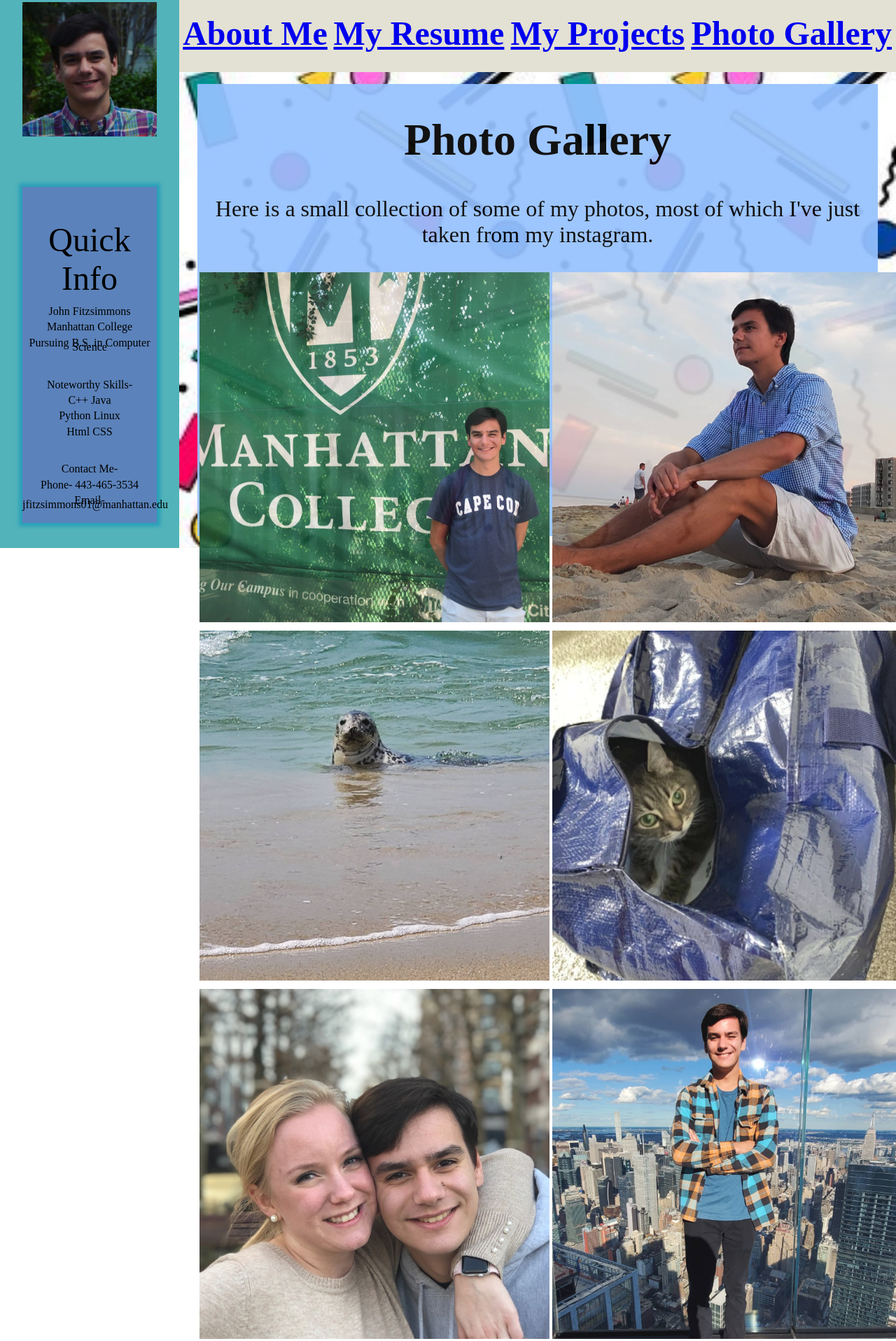
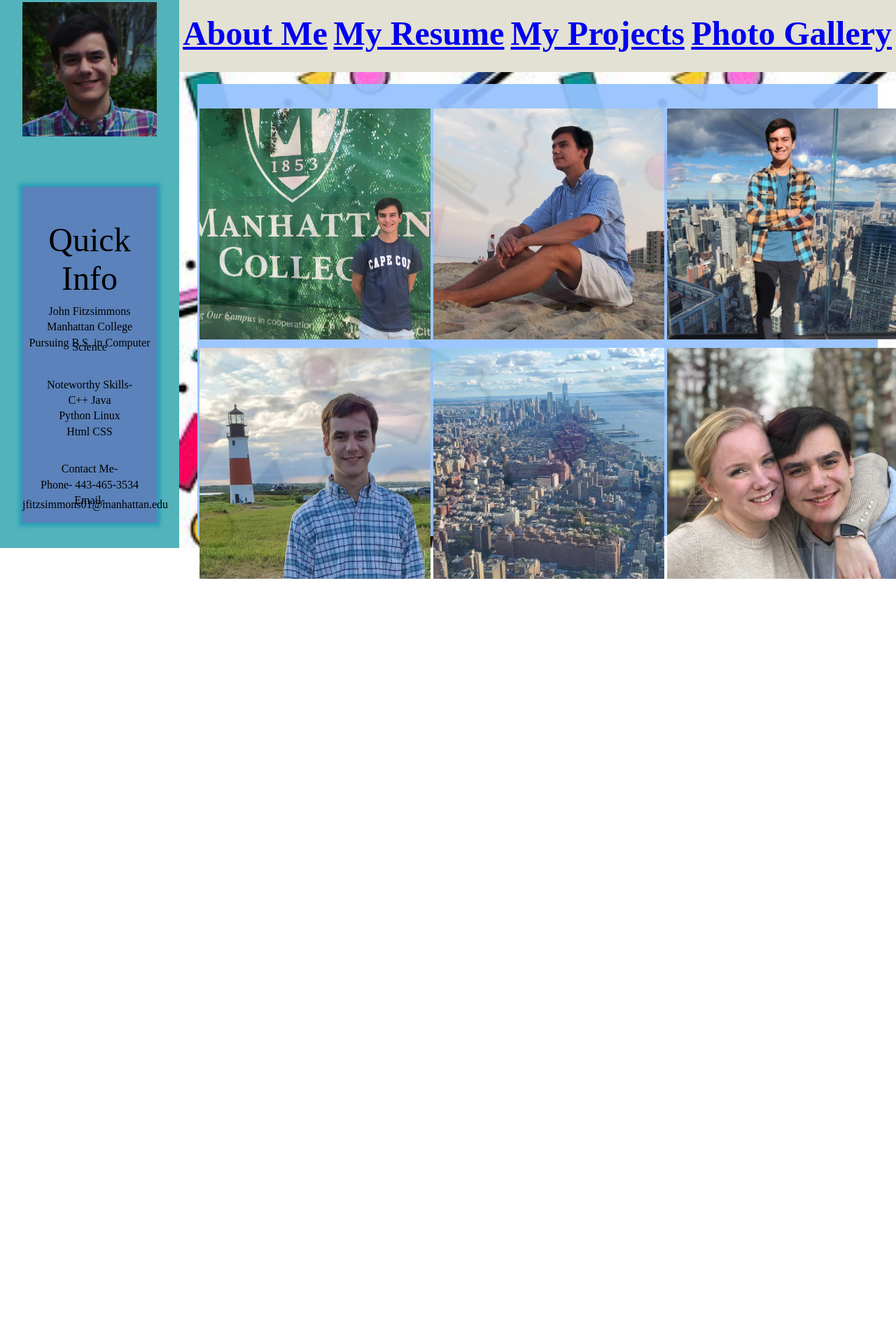
Before and after one commit to jpfitz501/Website_Files, a plain HTML site: page photoGallery.html in a window 1280 px wide. Shown: the part 17-1933 px from the top of the page at 70% size. After the commit the page ends 855 px from the top, so only its background shows below. Drawn offline with Linux system fonts and the light colour scheme.

Commit message:
Big update- Fixed photoGallery, added JavaScript directory, Wen is screaming for some reason, basic JS alert on main page

```diff
--- /dev/null
+++ b/JavaScript/My_Alert_File.js
@@ -0,0 +1,4 @@
+//This is a comment
+message="Hey, just wanted you to know that this site is still very much a work in progress! So, if it looks a little rough don't judge me too much! \n -John";
+alert(message);
+console.log("Why are you inspecting my site? Can't you just leave me alone?");
--- a/photoGallery.html
+++ b/photoGallery.html
@@ -49,27 +49,18 @@
 </div>
 <div class="mainSpaceBackground">
 	<div class="mainSpace">
-		<div class="mainSpaceHeader">
-			<h1>Photo Gallery</h1>
-		</div>
 		<div class="mainSpaceText">
-				<p>Here is a small collection of some of my photos, most of which I've just taken from my instagram.</p>
+				<p></p>
 				<table style="width:100%">
 					<tr>
-						<th><img src="Images/Manhattan.jpg" alt="Manhattan" width="500"></th>
-						<th><img src="Images/Pondering.jpg" alt="Pondering" width="500"></th>
+						<th><img src="Images/Manhattan.jpg" alt="Manhattan" width="330"></th>
+						<th><img src="Images/Pondering.jpg" alt="Pondering" width="330"></th>
+						<th><img src="Images/Edge_Selfie.jpg" alt="Edge_Selfie" width="330"></th>
 					</tr>
 					<tr>
-						<th><img src="Images/What_da_dog_doin.jpg" alt="What_da_dog_doin" width="500"></th>
-						<th><img src="Images/Jungle_Cat.jpg" alt="Jungle_Cat" width="500"></th>
-					</tr>
-					<tr>
-						<th><img src="Images/Grace_and_I.jpg" alt="Grace_and_I" width="500"></th>
-						<th><img src="Images/Edge_Selfie.jpg" alt="Edge_Selfie" width="500"></th>
-					</tr>
-					<tr>
-						<th><img src="Images/Lighthouse.jpg" alt="Lighthouse" width="500"></th>
-						<th><img src="Images/Edge_Photo.jpg" alt="Edge_Photo" width="500"></th>
+						<th><img src="Images/Lighthouse.jpg" alt="Lighthouse" width="330"></th>
+						<th><img src="Images/Edge_Photo.jpg" alt="Edge_Photo" width="330"></th>
+						<th><img src="Images/Grace_and_I.jpg" alt="Grace_and_I" width="330"></th>
 					</tr>
 				</table>
 		</div>
```
Also changed, not shown: index.html (+6 -5 lines), styleIndex.css (+14 -9 lines).
